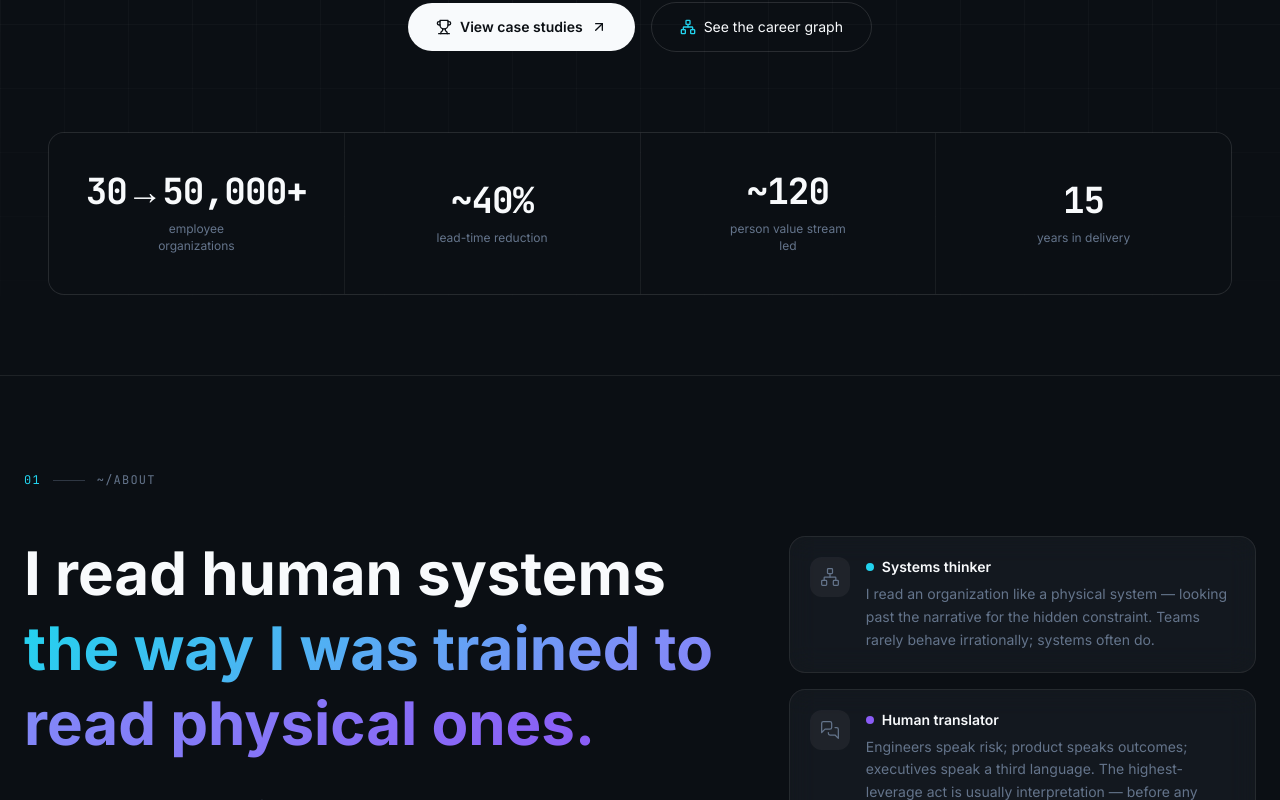
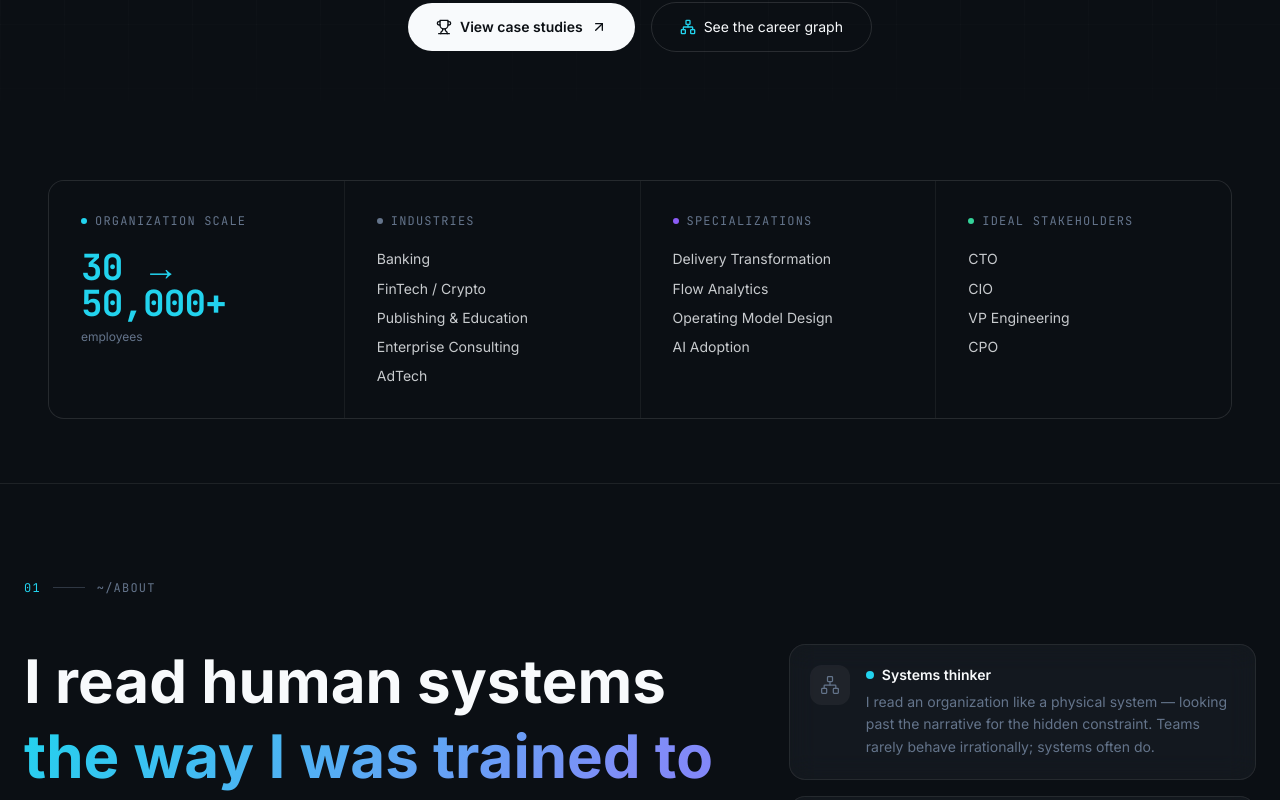
Before and after one commit to eamoe/digital-cv, a Next.js app: page /digital-cv/ in a window 1280 px wide. Shown: the part 680-1480 px from the top of the page. Built offline with nearby package versions, Linux system fonts and the light colour scheme.

Commit message:
feat(hero): add executive summary strip, tighten hero-to-summary spacing

```diff
--- a/src/app/page.tsx
+++ b/src/app/page.tsx
@@ -1,6 +1,7 @@
-import Nav        from '@/components/portfolio/Nav'
-import Hero       from '@/components/portfolio/Hero'
-import About      from '@/components/portfolio/About'
+import Nav              from '@/components/portfolio/Nav'
+import Hero             from '@/components/portfolio/Hero'
+import ExecutiveSummary from '@/components/portfolio/ExecutiveSummary'
+import About            from '@/components/portfolio/About'
 import Trajectory from '@/components/portfolio/Trajectory'
 import Skills   from '@/components/portfolio/Skills'
 import Process   from '@/components/portfolio/Process'
@@ -16,6 +17,7 @@ export default function Home() {
       <Nav />
       <main className="bg-background">
         <Hero />
+        <ExecutiveSummary />
         <About />
         <Trajectory />
         <Skills />
--- /dev/null
+++ b/src/components/portfolio/ExecutiveSummary.tsx
@@ -0,0 +1,69 @@
+'use client'
+
+import { motion } from 'framer-motion'
+import execData from '@/data/executive-summary.json'
+import type { ExecutiveSummary as ExecData, ExecAccent } from '@/types'
+
+const data = execData as ExecData
+
+const ACCENT: Record<ExecAccent, { dot: string; border: string; value: string }> = {
+  cyan:    { dot: 'bg-primary',  border: 'border-primary/20',  value: 'text-primary'  },
+  violet:  { dot: 'bg-accent',   border: 'border-accent/20',   value: 'text-accent'   },
+  emerald: { dot: 'bg-emerald',  border: 'border-emerald/20',  value: 'text-emerald'  },
+  muted:   { dot: 'bg-muted',    border: 'border-white/8',     value: 'text-foreground' },
+}
+
+export default function ExecutiveSummary() {
+  return (
+    <section id="executive-summary">
+      <div className="max-w-[1232px] mx-auto px-6 pt-4 pb-16">
+        <motion.div
+          initial={{ opacity: 0, y: 24 }}
+          whileInView={{ opacity: 1, y: 0 }}
+          viewport={{ once: true, margin: '-60px' }}
+          transition={{ duration: 0.6, ease: 'easeOut' }}
+          className="grid grid-cols-2 lg:grid-cols-4 gap-px bg-white/6 rounded-2xl overflow-hidden border border-white/6"
+        >
+          {data.cards.map(({ id, label, type, value, unit, items, accent }) => {
+            const a = ACCENT[accent]
+            return (
+              <div
+                key={id}
+                className="flex flex-col gap-5 px-8 py-8 bg-background relative group"
+              >
+                {/* Hover top accent */}
+                <div className={`absolute inset-x-0 top-0 h-px opacity-0 group-hover:opacity-100 transition-opacity duration-500 bg-gradient-to-r from-transparent via-current to-transparent ${a.value}`} />
+
+                {/* Label */}
+                <div className="flex items-center gap-2">
+                  <span className={`w-1.5 h-1.5 rounded-full shrink-0 ${a.dot}`} />
+                  <span className="text-xs font-mono text-muted uppercase tracking-widest">{label}</span>
+                </div>
+
+                {/* Content */}
+                {type === 'stat' && value ? (
+                  <div className="flex flex-col gap-1">
+                    <span className={`text-3xl lg:text-4xl font-bold font-mono leading-none tracking-tight ${a.value}`}>
+                      {value}
+                    </span>
+                    {unit && (
+                      <span className="text-xs text-muted mt-1">{unit}</span>
+                    )}
+                  </div>
+                ) : (
+                  <ul className="flex flex-col gap-2.5">
+                    {items?.map((item) => (
+                      <li key={item} className="text-sm text-foreground/80 leading-snug">
+                        {item}
+                      </li>
+                    ))}
+                  </ul>
+                )}
+              </div>
+            )
+          })}
+        </motion.div>
+      </div>
+    </section>
+  )
+}
--- a/src/components/portfolio/Hero.tsx
+++ b/src/components/portfolio/Hero.tsx
@@ -6,7 +6,7 @@ import profileData from '@/data/profile.json'
 import type { Profile } from '@/types'
 
 const profile = profileData as Profile
-const { hero, metrics } = profile
+const { hero } = profile
 
 const fadeUp = (delay = 0) => ({
   initial:    { opacity: 0, y: 24 },
@@ -29,7 +29,7 @@ export default function Hero() {
         <div className="absolute -top-16 left-1/2 -translate-x-1/2 w-[400px] h-[300px] bg-accent/8 rounded-full blur-2xl" />
       </div>
 
-      <div className="relative max-w-[1232px] mx-auto px-6 pt-32 pb-20 w-full">
+      <div className="relative max-w-[1232px] mx-auto px-6 pt-32 pb-8 w-full">
 
         {/* Badge */}
         <motion.div {...fadeUp(0)} className="flex justify-center mb-10">
@@ -75,30 +75,6 @@ export default function Hero() {
           </a>
         </motion.div>
 
-        {/* Metric cards */}
-        <motion.div
-          initial={{ opacity: 0, y: 32 }}
-          animate={{ opacity: 1, y: 0 }}
-          transition={{ duration: 0.7, delay: 0.4, ease: [0.21, 0.47, 0.32, 0.98] }}
-          className="grid grid-cols-2 lg:grid-cols-4 gap-px bg-white/6 rounded-2xl overflow-hidden border border-white/6"
-        >
-          {metrics.map((m, i) => (
-            <div
-              key={m.label}
-              className="flex flex-col items-center justify-center text-center px-4 py-10 bg-background relative group"
-            >
-              {/* Subtle top accent on hover */}
-              <div className="absolute inset-x-0 top-0 h-px bg-gradient-to-r from-transparent via-primary/50 to-transparent opacity-0 group-hover:opacity-100 transition-opacity duration-500" />
-
-              <span className="text-3xl lg:text-4xl font-bold text-foreground tracking-tight leading-none mb-3 font-mono">
-                {m.value}
-              </span>
-              <span className="text-xs text-muted leading-snug max-w-[120px]">
-                {m.label}
-              </span>
-            </div>
-          ))}
-        </motion.div>
 
       </div>
     </section>
--- /dev/null
+++ b/src/data/executive-summary.json
@@ -0,0 +1,33 @@
+{
+  "cards": [
+    {
+      "id": "scale",
+      "label": "Organization Scale",
+      "type": "stat",
+      "value": "30 → 50,000+",
+      "unit": "employees",
+      "accent": "cyan"
+    },
+    {
+      "id": "industries",
+      "label": "Industries",
+      "type": "list",
+      "items": ["Banking", "FinTech / Crypto", "Publishing & Education", "Enterprise Consulting", "AdTech"],
+      "accent": "muted"
+    },
+    {
+      "id": "specializations",
+      "label": "Specializations",
+      "type": "list",
+      "items": ["Delivery Transformation", "Flow Analytics", "Operating Model Design", "AI Adoption"],
+      "accent": "violet"
+    },
+    {
+      "id": "stakeholders",
+      "label": "Ideal Stakeholders",
+      "type": "list",
+      "items": ["CTO", "CIO", "VP Engineering", "CPO"],
+      "accent": "emerald"
+    }
+  ]
+}
--- a/src/types.ts
+++ b/src/types.ts
@@ -53,6 +53,22 @@ export interface Profile {
 }
 
 export type DotColor = 'primary' | 'accent' | 'emerald'
+
+export type ExecAccent = 'cyan' | 'violet' | 'emerald' | 'muted'
+
+export interface ExecCard {
+  id: string
+  label: string
+  type: 'stat' | 'list'
+  value?: string
+  unit?: string
+  items?: string[]
+  accent: ExecAccent
+}
+
+export interface ExecutiveSummary {
+  cards: ExecCard[]
+}
 
 export interface AboutPillar {
   icon: string
```
